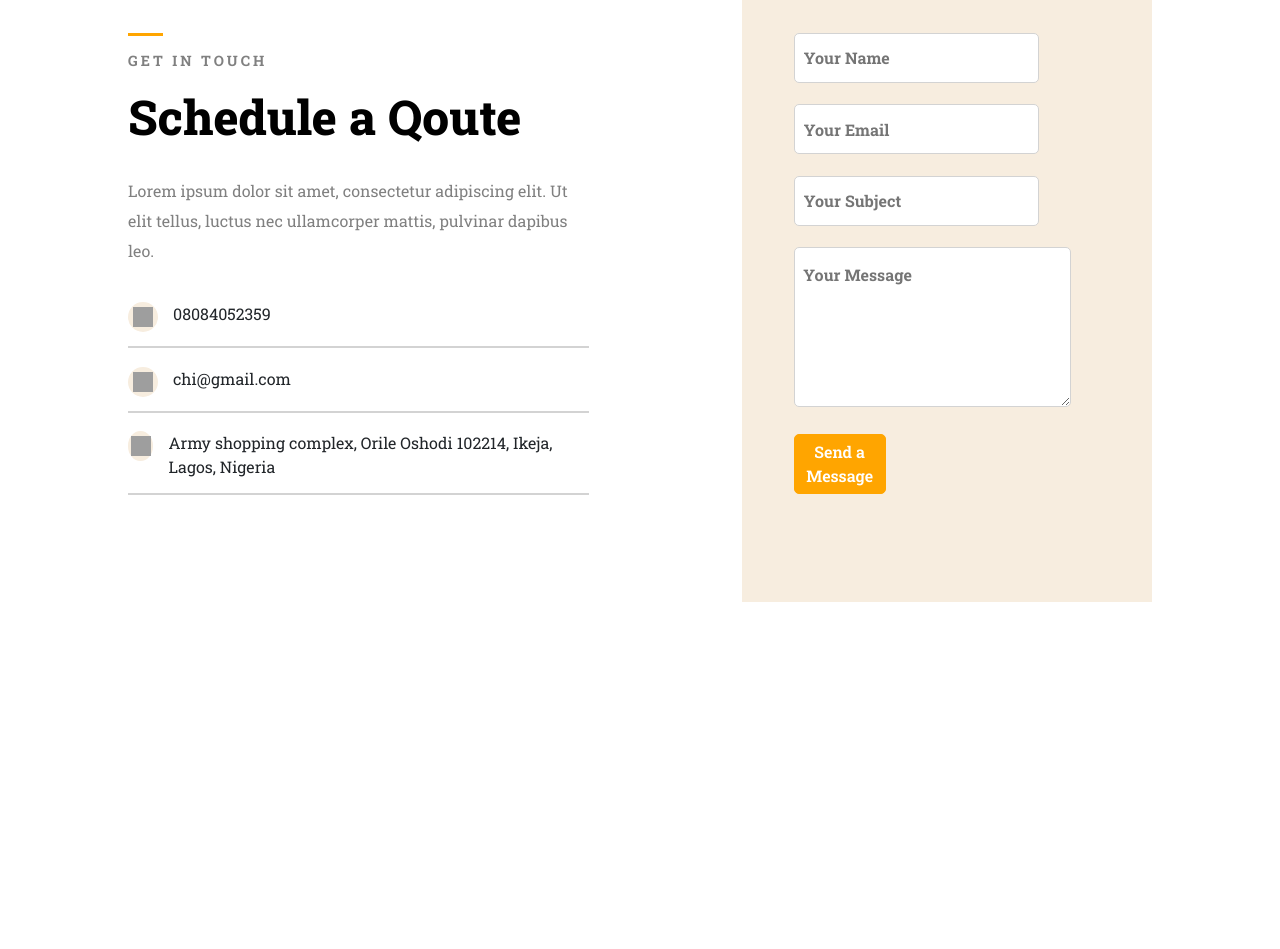
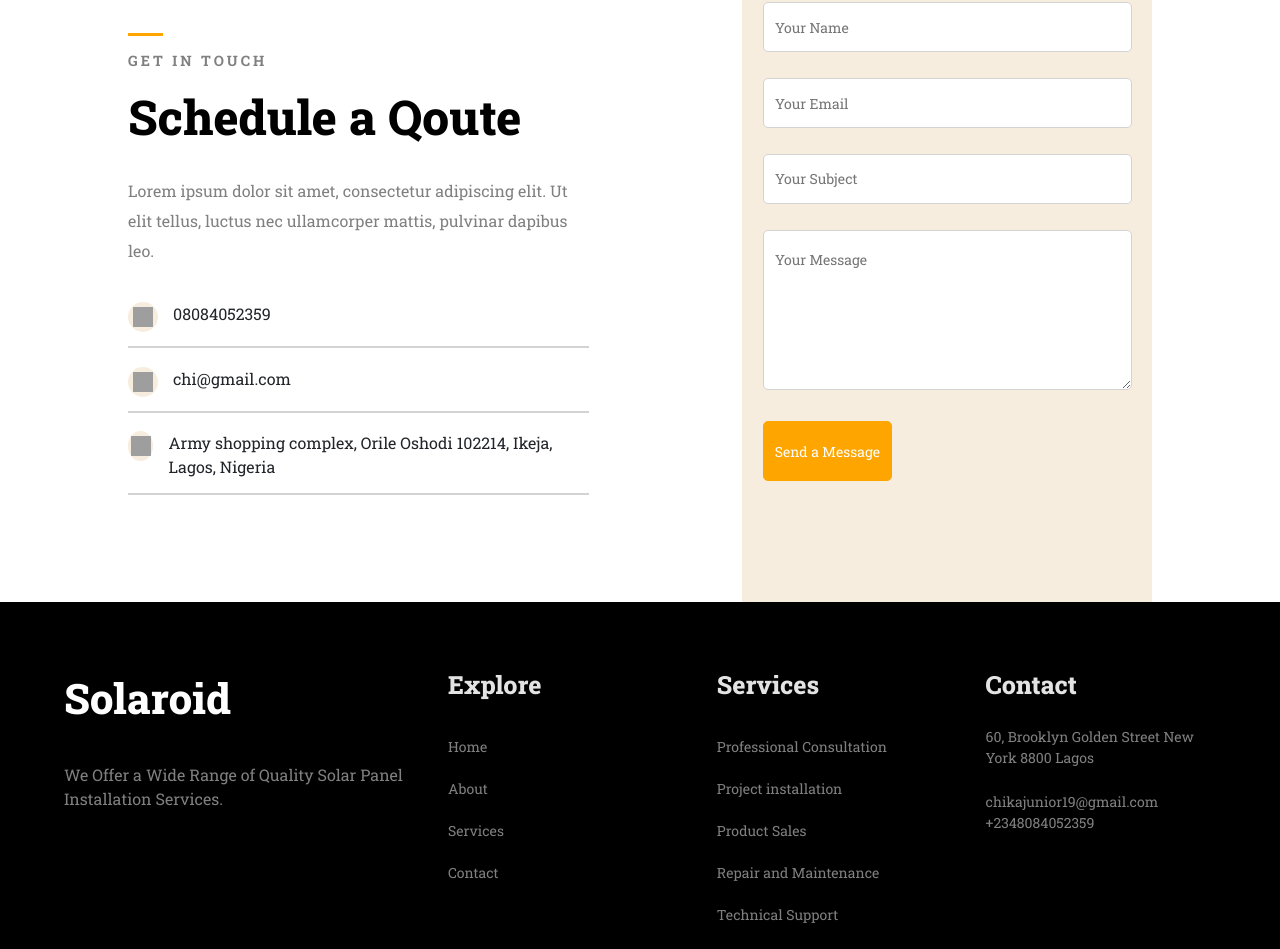
Before and after one commit to chiaka1996/solaroid, a Next.js app: page /contact_us in a window 1280 px wide. Shown: the part 1205-2154 px from the top of the page. Before the commit the page ends 1807 px from the top, so only its background shows below. Built offline with nearby package versions, Linux system fonts and the light colour scheme; grey boxes are pictures that could not be loaded; a web font is replaced by a local one.

Commit message:
did a few css fix on the client side

```diff
--- a/components/About/about.module.css
+++ b/components/About/about.module.css
@@ -74,8 +74,8 @@
 
 .introDetails{
     color: grey;
-    font-size: 20px;
-    font-weight: 700;
+    font-size: 18px;
+    /* font-weight: 700; */
     line-height: 35px;
 }
 
@@ -92,8 +92,8 @@
 
 .introPointers ul li{
     position: relative;
-    font-size: 18px;
-    font-weight: 600;
+    font-size: 16px;
+    /* font-weight: 600; */
     padding: 0 0 0 5%;
     line-height: 30px;
 }
--- a/components/Benefits/benefits.module.css
+++ b/components/Benefits/benefits.module.css
@@ -44,7 +44,6 @@
     margin: 6% 0 3% 0;
     color:  grey;
     font-size: 18px;
-    font-weight: 500;
     line-height: 35px;
 }
 
@@ -61,8 +60,7 @@
 
 .introPointers ul li{
     position: relative;
-    font-size: 18px;
-    font-weight: 600;
+    font-size: 16px;
     padding: 0 0 0 5%;
     line-height: 30px;
 }
--- a/components/Footer/Footer.module.css
+++ b/components/Footer/Footer.module.css
@@ -4,7 +4,7 @@
     justify-content: space-between;
     background-color: black;
     color: white;
-    padding: 5% 10%;
+    padding: 5% 5%;
 }
 
 .subFooterLinkBanner{
@@ -17,13 +17,13 @@
 
 .subFooterLink ul{
     list-style-type: none;
+    padding: 0 0;
 }
 
 .subFooterLink ul li{
     color: grey;
-    font-weight: bold;
     line-height: 42px;
-    font-size: 18px;
+    font-size: 14px;
     cursor: pointer
 }
 
@@ -45,20 +45,20 @@
 .footerNote{
     /* font-family: "Roboto Slab"; */
     font-weight: 400;
-    font-size: 18px;
+    font-size: 16px;
     color: grey;
     margin: 10% 0;
 }
 
 .addressDetails{
     color: grey;
-    font-size: 18px;
+    font-size: 14px;
     margin: 0 0 10% 0;
 }
 
 .email_phone{
     color: grey;
-    font-size: 18px;
+    font-size: 14px;
 }
 
 @media screen and (max-width: 900px){
--- a/components/Services/service.module.css
+++ b/components/Services/service.module.css
@@ -37,8 +37,8 @@
 .introDetails{
     margin: 6% 0 3% 0;
     color: rgb(207, 203, 203);
-    font-size: 18px;
-    font-weight: 400;
+    font-size: 17px;
+    /* font-weight: 400; */
     line-height: 35px;
 }
 
--- a/pages/_app.tsx
+++ b/pages/_app.tsx
@@ -3,7 +3,6 @@
 // import { Satoshi } from "../utilis/fonts";
 import 'bootstrap/dist/css/bootstrap.min.css';
 import '../styles/global.css';
-import {Footer} from "../components/index";
 // import '../styles/loading.css'
 // import 'animate.css';
 import {State} from "../context/context"
@@ -14,7 +13,6 @@ function MyApp({ Component, pageProps }: AppProps) {
     <State>
     <div>
   <Component {...pageProps} />
-  {/* <Footer /> */}
   </div>
   </State>
   )
--- a/pages/about_us/index.tsx
+++ b/pages/about_us/index.tsx
@@ -1,6 +1,6 @@
 "use client"
 import Image from "next/image";
-import {About, Count, Navigation, SideBar} from '../../components/index'
+import {About, Count, Navigation, SideBar, Footer} from '../../components/index'
 import style from "./aboutPage.module.css";
 
 const AboutPage = () => {
@@ -169,6 +169,7 @@ const AboutPage = () => {
                 </div>
             </section>
             <Count />
+            <Footer />
         </main>
     )
 }
--- a/pages/contact_us/contact.module.css
+++ b/pages/contact_us/contact.module.css
@@ -110,7 +110,7 @@
   .getIntouchForm{
     background-color: rgb(247, 237, 223);
     width: 40%;
-    padding: 10% 5% 0 5%;
+    padding: 7% 2% 0 2%;
   }
 
   .inputContainer{
@@ -118,24 +118,24 @@
   }
 
 .inputContainer input{
-    width: 80%;
+    width: 100%;
     padding: 0 3%;
     height: 50px;
     border: 1px solid lightgrey;
     border-radius: 5px;
     outline: orange;
-    font-weight: bold;
+    font-size: 14px;
 }
 
 .textAreaContainer{
-  margin: 0 5% 0 0;
+  margin: 0 0 0 0;
 }
 
 .textAreaContainer textarea{
-  width: 95%;
+  width: 100%;
   height: 20vh;
   padding: 5% 3%;
-  font-weight: bold;
+  font-size: 14px;
   border-radius: 5px;
   border: 1px solid lightgrey;
   margin: 0 0 7% 0;
@@ -143,17 +143,20 @@
 }
 
 .getIntouchForm button{
-  width: 30%;
+  width: 35%;
   height: 60px;
   color: white;
   background-color: orange;
   border: 1px solid orange;
   outline: none;
-  font-weight: 600;
   border-radius: 5px;
-  font-size: 16px;
+  font-size: 14px;
   margin: 0 0 7% 0;
   cursor: pointer;
+}
+
+.getIntouchForm button:hover{
+  background-color: rgb(214, 141, 6);
 }
 
 @media screen and (max-width: 900px){
--- a/pages/contact_us/index.tsx
+++ b/pages/contact_us/index.tsx
@@ -3,7 +3,7 @@ import Image from 'next/image';
 import style from './contact.module.css';
 import { ToastContainer, toast } from "react-toastify";
 import "react-toastify/dist/ReactToastify.css";
-import {SideBar, Navigation} from "../../components"
+import {SideBar, Navigation, Footer} from "../../components"
 import { BarState } from '../../context/context';
 import { useState } from 'react';
 
@@ -241,6 +241,7 @@ const ContactPage = () => {
                 </button>
                 </div>
              </section>
+             <Footer />
         </main>
     )
 }
--- a/pages/index.tsx
+++ b/pages/index.tsx
@@ -3,7 +3,7 @@ import { useState, useEffect } from 'react'
 import Head from 'next/head'
 import Image from 'next/image'
 import style from '../styles/home.module.css'
-import { Services, Products, About, Benefits, Count, Navigation, SideBar} from '../components/index'
+import { Services, Products, About, Benefits, Count, Navigation, SideBar, Footer} from '../components/index'
 
 const Home = () => {
   const [bannerImgCount, setBannerImgCount] = useState<number>(0);
@@ -56,7 +56,9 @@ const Home = () => {
     <Products />
    <Count />
     <Benefits />
+    <Footer />
     </div>
+
     </main>
 
   )
--- a/pages/service/index.tsx
+++ b/pages/service/index.tsx
@@ -1,5 +1,5 @@
 import Image from "next/image";
-import {SideBar, Navigation} from "../../components"
+import {SideBar, Navigation, Footer} from "../../components"
 import style from "./service.module.css";
 
 
@@ -197,6 +197,7 @@ const ServicePage = () => {
             </section>
             </div>
             </section>
+            <Footer />
         </main>
     )
 }
--- a/pages/service/service.module.css
+++ b/pages/service/service.module.css
@@ -45,7 +45,7 @@
     grid-template-columns: 30% 30% 30%;
     justify-content: space-between;
     padding: 1% 10%;
-    width: 80%;
+    width: 100%;
     height: 100%;
     margin: 5% 0;
   }
@@ -100,6 +100,7 @@
 
   .serviceNotes{
     color: grey;
+    font-size: 16px;
   }
 
   @media screen and (max-width: 900px){
```
Also changed, not shown: pages/about_us/aboutPage.module.css (+3 -4 lines).
